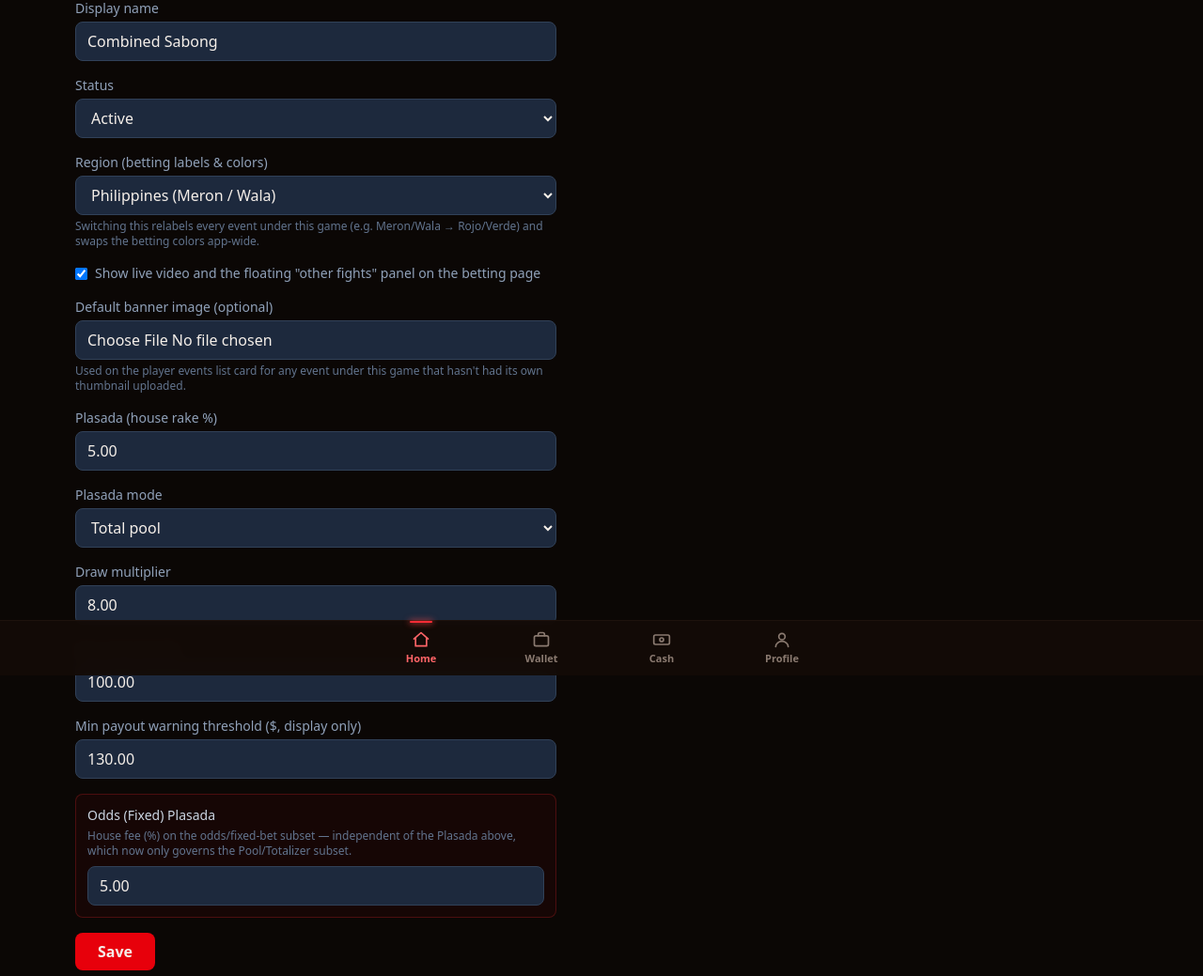
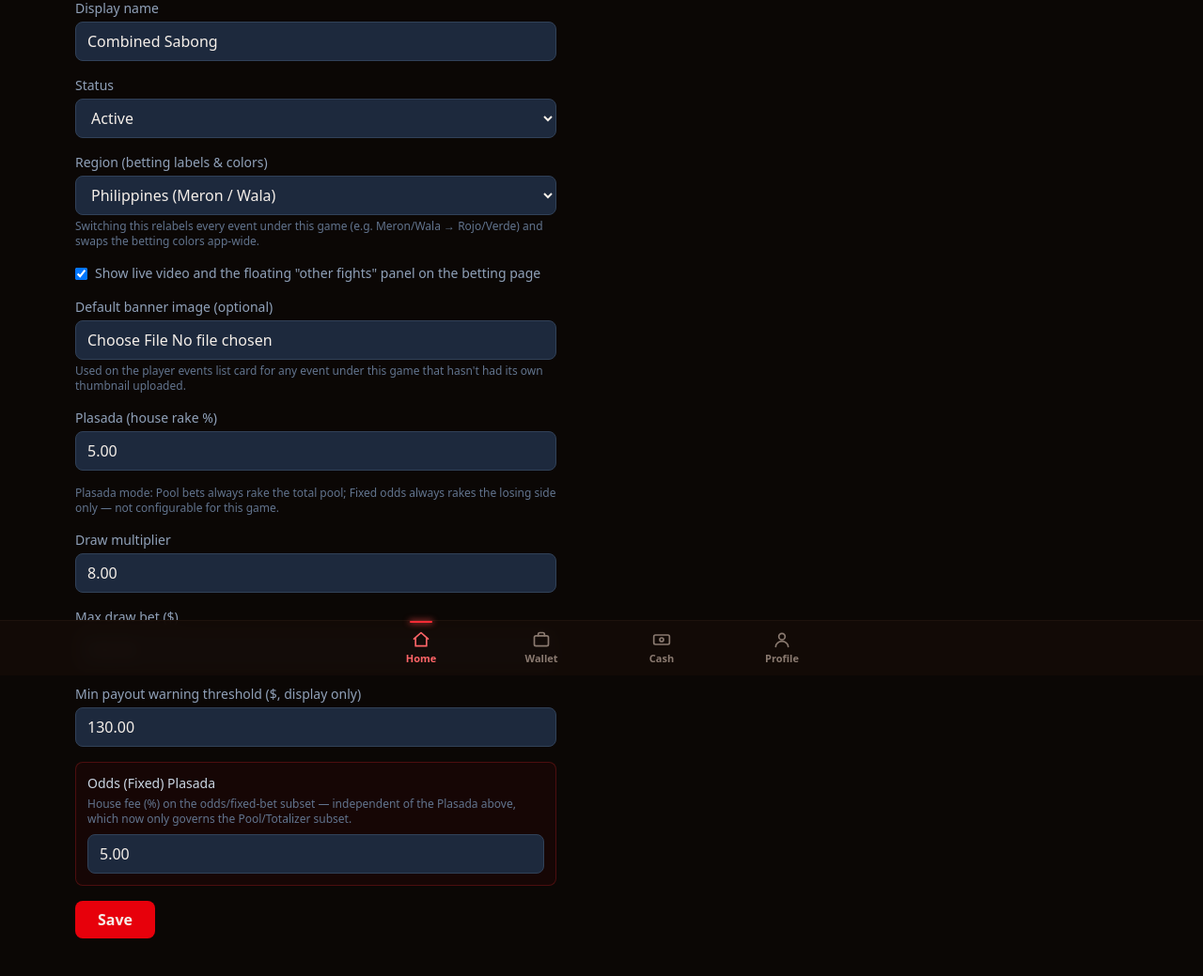
Before and after one commit to kimpoy010/rojo190, a Laravel app: page /superadmin/games/1/edit in a window 1280 px wide. Shown: the part 81-1120 px from the top of the page at 94% size. After the commit the page ends 1080 px from the top, so only its background shows below. Run offline with Laravel 12, Linux system fonts and the light colour scheme; a user stored in the database is signed in; data comes from the database, SQL or seed files in the repository; style sheets or scripts are compiled from the project's sources; some libraries are stand-ins or nearby versions.

Commit message:
Fix CombinedSabong rake modes: pool always total_pool, odds always losing_side
Both subsets were reading the single Game::plasada_mode field, so
whichever mode a superadmin picked applied to both at once. Per
design, these are independent and fixed: the pool/totalizer subset
always rakes the combined pool, the fixed-odds subset always rakes
only the losing side — hardcoded in settlement and in every live
payout-preview call site (broadcast, player page load/poll), not
Game::plasada_mode-driven. The now-unused Plasada mode dropdown is
hidden on CombinedSabong's settings page; every other game's dropdown
is unaffected.

Verified: settling a fight with Game::plasada_mode deliberately set to
the "wrong" value still produces total_pool math for the pool subset
and losing_side math for the odds subset.

```diff
--- a/app/Http/Controllers/Player/CombinedBetController.php
+++ b/app/Http/Controllers/Player/CombinedBetController.php
@@ -192,8 +192,10 @@ class CombinedBetController extends Controller
             ->whereNotIn('status', ['refunded', 'cancelled'])->sum('amount');
 
         $plasada = $game ? (float) $game->plasada : 5.00;
-        $plasadaMode = $game?->plasada_mode ?? 'total_pool';
-        $payouts = PoolPayoutCalculator::calculate($meron, $wala, $plasada, $plasadaMode);
+        // Fixed 'total_pool' for the pool subset — see
+        // CombinedBettingService::settleBets()'s own comment on why
+        // this isn't Game::plasada_mode.
+        $payouts = PoolPayoutCalculator::calculate($meron, $wala, $plasada, 'total_pool');
 
         return [['meron' => $meron, 'wala' => $wala], $payouts];
     }
--- a/app/Http/Controllers/Superadmin/GameController.php
+++ b/app/Http/Controllers/Superadmin/GameController.php
@@ -31,7 +31,9 @@ class GameController extends Controller
             'default_banner' => 'nullable|image|mimes:jpg,jpeg,png,webp|max:4096',
             'remove_default_banner' => 'sometimes|boolean',
             'plasada' => 'required|numeric|min:0|max:100',
-            'plasada_mode' => 'required|in:losing_side,total_pool',
+            // CombinedSabong's rake modes are fixed (see the edit view)
+            // and its form submits no plasada_mode field at all.
+            'plasada_mode' => $game->isCombined() ? 'sometimes|in:losing_side,total_pool' : 'required|in:losing_side,total_pool',
             'draw_multiplier' => 'required|numeric|min:0',
             'max_draw_bet' => 'required|numeric|min:0',
             'min_payout_threshold' => 'required|numeric|min:0',
--- a/resources/views/superadmin/games/edit.blade.php
+++ b/resources/views/superadmin/games/edit.blade.php
@@ -51,6 +51,13 @@
         <label class="block text-sm text-slate-400 mb-1">{{ __('Plasada (house rake %)') }}</label>
         <input type="number" step="0.01" name="plasada" value="{{ old('plasada', $game->plasada) }}" class="w-full rounded-lg bg-slate-800 border border-slate-700 px-3 py-2">
     </div>
+    @if ($game->isCombined())
+        {{-- Fixed by design for this game, not a setting — the pool/
+             totalizer subset always rakes the combined pool, the odds/
+             fixed subset always rakes only the losing side. See
+             CombinedBettingService::settleBets()'s own comment. --}}
+        <p class="text-xs text-slate-500">{{ __('Plasada mode: Pool bets always rake the total pool; Fixed odds always rakes the losing side only — not configurable for this game.') }}</p>
+    @else
         <div>
             <label class="block text-sm text-slate-400 mb-1">{{ __('Plasada mode') }}</label>
             <select name="plasada_mode" class="w-full rounded-lg bg-slate-800 border border-slate-700 px-3 py-2">
@@ -58,6 +65,7 @@
                 <option value="losing_side" @selected($game->plasada_mode === 'losing_side')>{{ __('Losing side only') }}</option>
             </select>
         </div>
+    @endif
     <div>
         <label class="block text-sm text-slate-400 mb-1">{{ __('Draw multiplier') }}</label>
         <input type="number" step="0.01" name="draw_multiplier" value="{{ old('draw_multiplier', $game->draw_multiplier) }}" class="w-full rounded-lg bg-slate-800 border border-slate-700 px-3 py-2">
```
Also changed, not shown: app/Services/CombinedBettingService.php (+12 -5 lines). Lines whose indentation alone changed are shown as unchanged.
